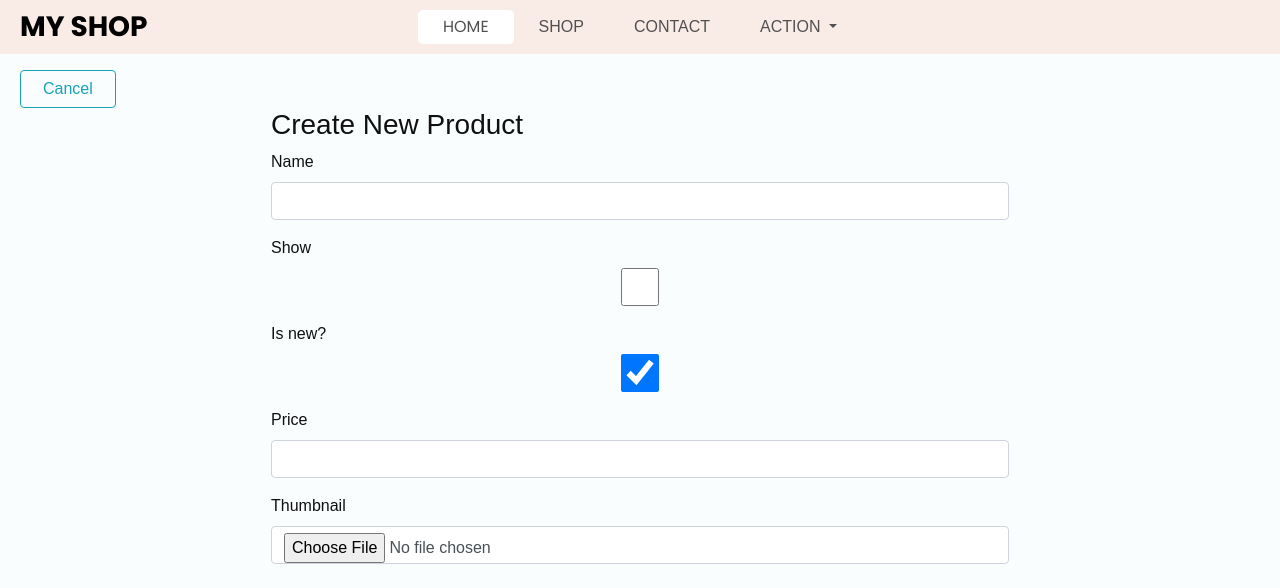
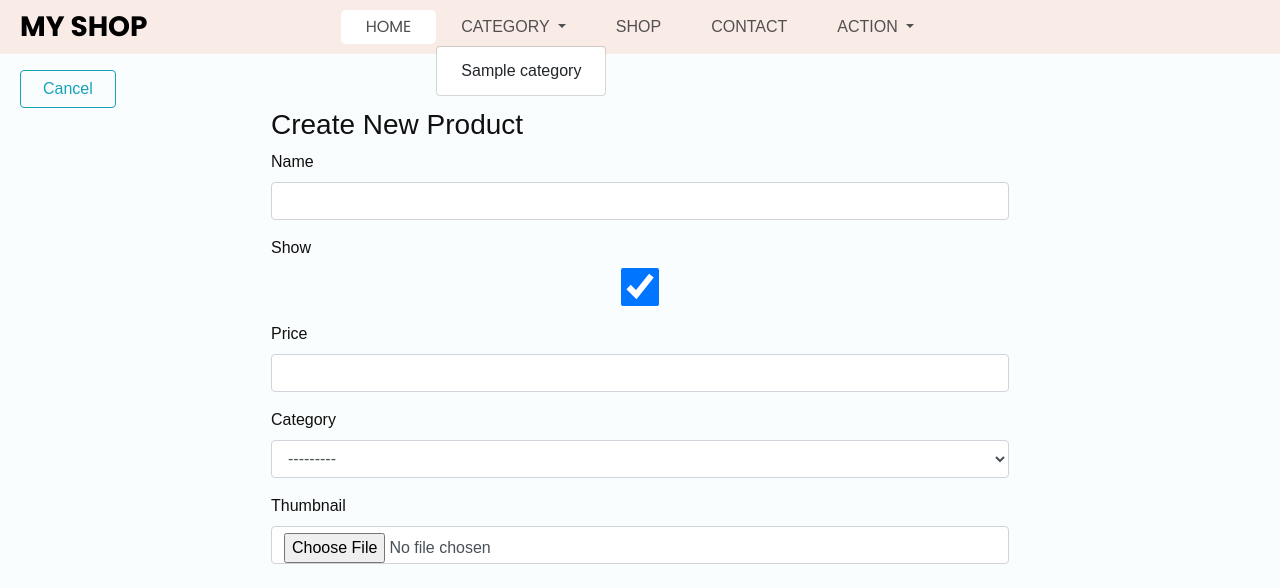
Before and after one commit to Vix-Nguyen/pc-shop, a Django app: page /product/new in a window 1280 px wide, after a click on "CATEGORY". Shown: the top 588 px of the page. Run offline with Django 3.2, Linux system fonts and the light colour scheme; a user stored in the database is signed in; tables that the repository leaves empty hold one stand-in row (values such as "Sample post"); parts of the project's set-up code (start-up, migrations or seed data) failed here and were passed over; some libraries are stand-ins or nearby versions.

Commit message:
[ADD] Category

```diff
--- a/app/main/settings.py
+++ b/app/main/settings.py
@@ -80,6 +80,7 @@ TEMPLATES = [
                 'django.template.context_processors.request',
                 'django.contrib.auth.context_processors.auth',
                 'django.contrib.messages.context_processors.messages',
+                'myshop.context_processors.add_variable_to_context',
             ],
         },
     },
--- a/app/myshop/admin.py
+++ b/app/myshop/admin.py
@@ -1,6 +1,6 @@
 from django.contrib import admin
 
 # Register your models here.
-from .models import Product, ProductImage
+from .models import Product, ProductImage, Category
 
-admin.site.register([Product, ProductImage])
+admin.site.register([Product, ProductImage, Category])
--- /dev/null
+++ b/app/myshop/context_processors.py
@@ -0,0 +1,8 @@
+from .models import Category
+
+
+def add_variable_to_context(request):
+    context = {
+        "categories": Category.get_category_by_level()
+    }
+    return context
--- a/app/myshop/models.py
+++ b/app/myshop/models.py
@@ -2,13 +2,44 @@ import random
 
 from django.db import models
 from django.urls import reverse
+from django.utils.text import slugify
+
+
+class Category(models.Model):
+    name = models.CharField(max_length=200, verbose_name="Name")
+    order = models.IntegerField("order", default=20)
+    slug = models.SlugField(unique=True, null=True)
+    parent_category = models.ForeignKey(
+        'self', on_delete=models.CASCADE, null=True, blank=True, related_name='subcategories')
+
+    def save(self, *args, **kwargs):
+        if not self.slug:
+            self.slug = slugify(self.name)
+        super().save(*args, **kwargs)
+
+    @classmethod
+    def get_category_by_level(cls):
+        categs = cls.objects.filter(parent_category=None).order_by("order").all()
+        res = [
+            {
+                "name": categ.name,
+                "slug": categ.slug,
+                "subcategs":categ.subcategories.order_by("order").all()
+            }
+            for categ in categs
+        ]
+        return res
+
+    def __str__(self):
+        return self.name
 
 
 class Product(models.Model):
     name = models.CharField(max_length=200, verbose_name="Name")
-    active = models.BooleanField(verbose_name="Show", default=False)
-    is_new = models.BooleanField(verbose_name="Is new?", default=True)
+    active = models.BooleanField(verbose_name="Show", default=True)
     price = models.PositiveIntegerField(verbose_name="Price")
+    category = models.ForeignKey(
+        Category, verbose_name="Category", null=True, on_delete=models.SET_NULL)
     thumbnail = models.ImageField(
         upload_to='thumbnail/', default='thumbnail/default.png', verbose_name='Thumbnail')
     description = models.TextField(
--- a/app/myshop/static/myshop/css/style.css
+++ b/app/myshop/static/myshop/css/style.css
@@ -223,6 +223,14 @@ a:focus {
 
 .user_option a span {
   margin-left: 5px;
+}
+
+.dropdown-menu.inline {
+  margin-right:-1000px;
+}
+
+.dropdown-menu.inline > li {
+  display: inline-block;
 }
 
 /*end header section*/
--- a/app/myshop/templates/myshop/base.html
+++ b/app/myshop/templates/myshop/base.html
@@ -17,7 +17,7 @@
   <link rel="stylesheet" type="text/css" href="https://cdnjs.cloudflare.com/ajax/libs/OwlCarousel2/2.3.4/assets/owl.carousel.min.css" />
 
   <!-- bootstrap core css -->
-  <link rel="stylesheet" type="text/css" href="{% static 'myshop/css/bootstrap.css' %}" />
+  <link rel="stylesheet" href="https://cdn.jsdelivr.net/npm/bootstrap@4.3.1/dist/css/bootstrap.min.css" integrity="sha384-ggOyR0iXCbMQv3Xipma34MD+dH/1fQ784/j6cY/iJTQUOhcWr7x9JvoRxT2MZw1T" crossorigin="anonymous">
 
   <!-- Custom styles for this template -->
   <link rel="stylesheet" href="{% static 'myshop/css/style.css' %}" />
@@ -36,6 +36,39 @@
         <ul class="navbar-nav">
           <li class="nav-item active">
             <a class="nav-link" href="/">Home <span class="sr-only">(current)</span></a>
+          </li>
+          <li class="nav-item dropdown">
+            <a class="nav-link dropdown-toggle" data-toggle="dropdown" aria-haspopup="true" aria-expanded="false">
+              Category
+            </a>
+            <ul class="dropdown-menu inline">
+              {% for categ in categories %}
+                <li class="dropdown">
+                  {% if categ.subcategs %}
+                  <a class="dropdown-item dropdown-toggle"
+                    id="navbarDropdownMenuLink2"
+                    data-bs-toggle="dropdown"
+                    aria-haspopup="true"
+                    aria-expanded="false"
+                    href="{% url 'category' categ.slug %}"
+                  >{{ categ.name }}</a>
+                  <ul class="dropdown-menu" aria-labelledby="navbarDropdownMenuLink2">
+                    {% for sub_categ in categ.subcategs %}
+                    <li>
+                      <a class="dropdown-item" href="{% url 'category' sub_categ.slug %}">
+                        {{ sub_categ.name }}
+                      </a>
+                    </li>
+                    {% endfor %}
+                  </ul>
+                  {% else %}
+                  <a class="dropdown-item"
+                    href="{% url 'category' categ.slug %}"
+                  >{{ categ.name }}</a>
+                  {% endif %}
+                </li>
+              {% endfor %}
+            </ul>
           </li>
           <li class="nav-item">
             <a class="nav-link" href="#shop_section">Shop</a>
@@ -76,6 +109,20 @@
   {% endblock %}
 </body>
 
+<script>
+  let dropdowns = document.querySelectorAll('.dropdown-toggle')
+  dropdowns.forEach((dd)=>{
+      dd.addEventListener('mouseover', function (e) {
+          var el = this.nextElementSibling
+          el.style.display = el.style.display==='block'?'none':'block'
+      })
+      dd.addEventListener('mouseout', function (e) {
+          var el = this.nextElementSibling
+          el.style.display = el.style.display==='block'?'block':'none'
+      })
+  })
+</script>
+
 <script src="https://code.jquery.com/jquery-3.3.1.slim.min.js"></script>
 <script src="https://stackpath.bootstrapcdn.com/bootstrap/4.3.1/js/bootstrap.min.js"></script>
 <script src="https://cdnjs.cloudflare.com/ajax/libs/OwlCarousel2/2.3.4/owl.carousel.min.js"></script>
--- a/app/myshop/urls.py
+++ b/app/myshop/urls.py
@@ -17,4 +17,5 @@ urlpatterns = [
     path("product/new", views.ProductCreateView.as_view(), name='product_create'),
     path("product/<int:pk>/delete",
          views.ProductDeleteView.as_view(), name='product_delete'),
+    path('category/<slug:slug>/', views.ProductByCategoryListView.as_view(), name='category'),
 ] + static(settings.MEDIA_URL, document_root=settings.MEDIA_ROOT)
--- a/app/myshop/views.py
+++ b/app/myshop/views.py
@@ -1,7 +1,7 @@
 from typing import Any
 from django.contrib import messages
 from django.http import HttpRequest, HttpResponse
-from django.shortcuts import redirect
+from django.shortcuts import get_object_or_404, redirect
 from django.urls import reverse, reverse_lazy
 from django.contrib.auth.views import LoginView, LogoutView
 from django.contrib.auth.mixins import LoginRequiredMixin
@@ -12,9 +12,10 @@ from django.views.generic import (
     UpdateView,
     DeleteView
 )
+from django.db.models import Q
 
 from .forms import ImageForm, ProductForm
-from .models import Product, ProductImage
+from .models import Category, Product, ProductImage
 
 
 class LoginPage(LoginView):
@@ -32,7 +33,6 @@ class HomePage(ListView):
 
 class ProductInactiveListView(LoginRequiredMixin, ListView):
     queryset = Product.objects.filter(active=False)
-    template_name = "myshop/index.html"
 
     def get_context_data(self, **kwargs):
         context = super().get_context_data(**kwargs)
@@ -117,3 +117,22 @@ class ProductDeleteView(LoginRequiredMixin, DeleteView):
 
     def get(self, request, *args, **kwargs):
         return self.post(request, *args, **kwargs)
+
+
+class ProductByCategoryListView(LoginRequiredMixin, ListView):
+    model = Product
+
+    def get_queryset(self):
+        slug = self.kwargs['slug']
+        category = get_object_or_404(Category, slug=slug)
+        filter_cond = Q(category=category)
+        for subcateg in category.subcategories.all():
+            filter_cond |= Q(category=subcateg)
+
+        return Product.objects.filter(filter_cond)
+
+    def get_context_data(self, **kwargs):
+        context = super().get_context_data(**kwargs)
+        slug = self.kwargs['slug']
+        context['category'] = get_object_or_404(Category, slug=slug)
+        return context
```
Also changed, not shown: app/myshop/migrations/0005_category.py (added), app/myshop/migrations/0006_product_category.py (added), app/myshop/migrations/0007_auto_20240224_1717.py (added).
